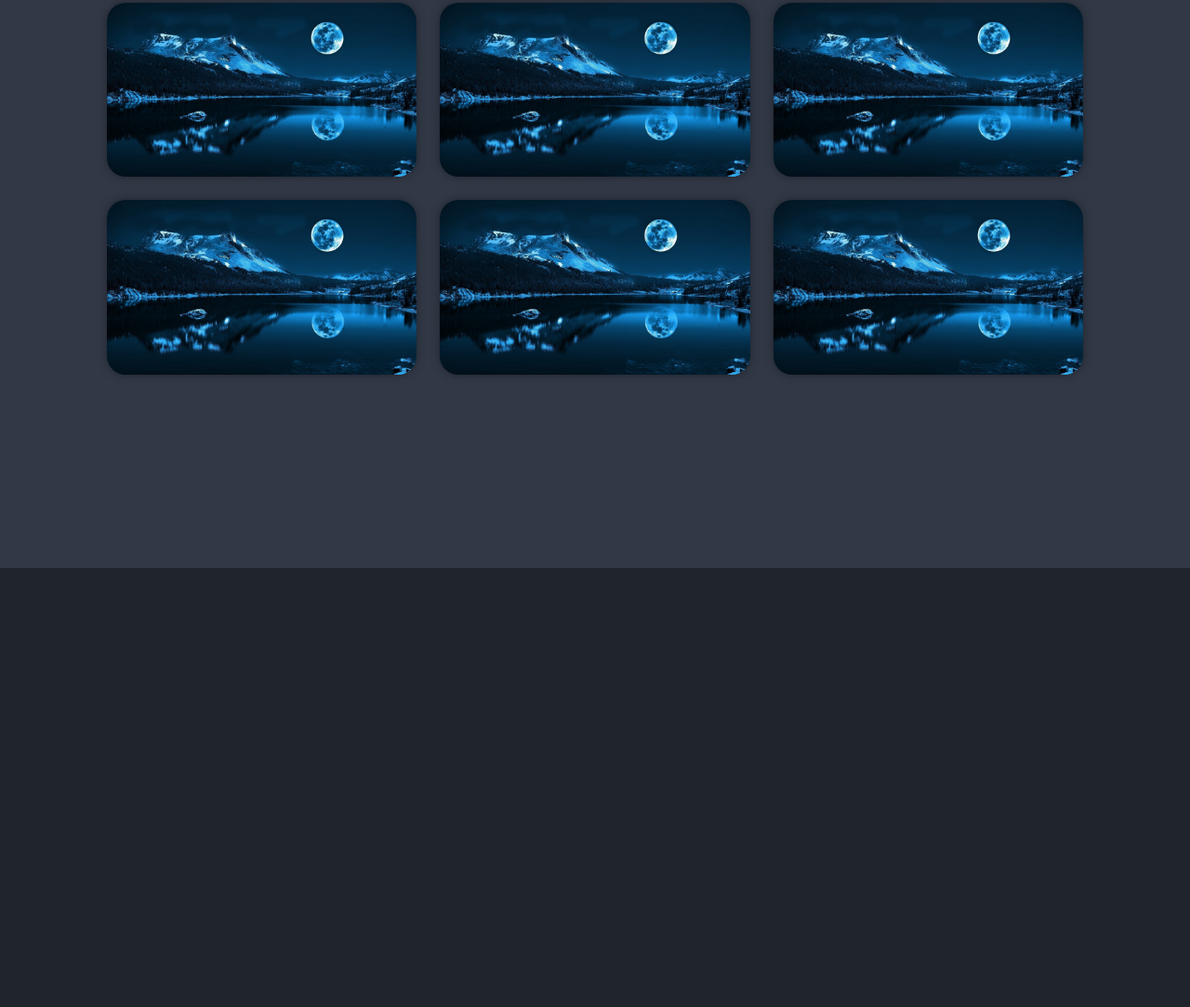
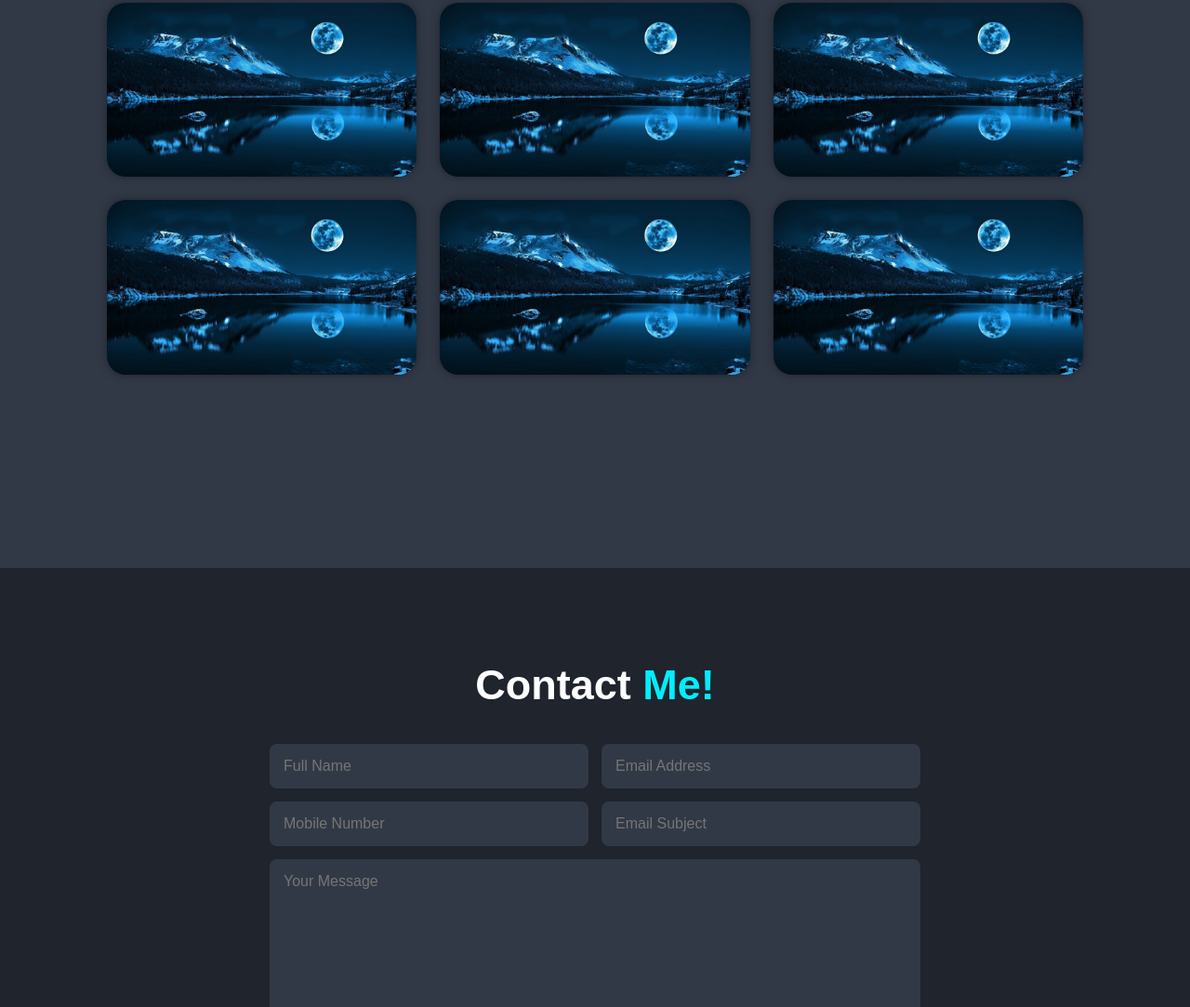
Before and after one commit to AdnanAzem/Responsive-Personal-Website-Design, a plain HTML site: page index.html in a window 1280 px wide. Shown: the part 2589-3672 px from the top of the page at 93% size. Before the commit the page ends 3200 px from the top, so only its background shows below. Drawn offline with nearby package versions, Linux system fonts and the light colour scheme.

Commit message:
finish contact me section

```diff
--- a/css/style.css
+++ b/css/style.css
@@ -290,3 +290,44 @@ span{
     font-size: 2rem;
     color: var(--second-bg-color);
 }
+
+.contact h2{
+    margin-bottom: 3rem;
+}
+
+.contact form{
+    max-width: 70rem;
+    margin: 1rem auto;
+    text-align: center;
+    margin-bottom: 3rem;
+}
+
+.contact form .input-box{
+    display: flex;
+    justify-content: space-between;
+    flex-wrap: wrap;
+}
+
+.contact form .input-box input,
+.contact form textarea{
+    width: 100%;
+    padding: 1.5rem;
+    font-size: 1.6rem;
+    color: var(--text-color);
+    background: var(--second-bg-color);
+    border-radius: .8rem;
+    margin: .7rem 0;
+}
+
+.contact form .input-box input{
+    width: 49%;
+}
+
+.contact form textarea{
+    resize: none;
+}
+
+.contact form .btn{
+    margin-top: 2rem;
+    cursor: pointer;
+}
--- a/index.html
+++ b/index.html
@@ -61,7 +61,7 @@
             </div>
             <div class="about-content">
                 <h2 class="heading">About <span>Me</span></h2>
-                <h3>Fronend Developer</h3>
+                <h3>Fronend Developer!</h3>
                 <p>My name is Adnan Azem
                     and I'm study at Ariel University.
                     I enjoy to learn new things every day.
@@ -209,6 +209,24 @@
             </div>
         </section>
 
+        <!-- contact section design -->
+        <section class="contact" id="contact">
+            <h2 class="heading">Contact <span>Me!</span></h2>
+
+            <form action="#">
+                <div class="input-box">
+                    <input type="text" placeholder="Full Name">
+                    <input type="emai" placeholder="Email Address">
+                </div>
+                <div class="input-box">
+                    <input type="number" placeholder="Mobile Number">
+                    <input type="text" placeholder="Email Subject">
+                </div>
+                <textarea name="" id="" cols="30" rows="10" placeholder="Your Message"></textarea>
+                <input type="submit" value="Send Message" class="btn">
+            </form>
+        </section>
+
 
         <!-- custom js -->
         <script src="js/script.js"></script>
```
